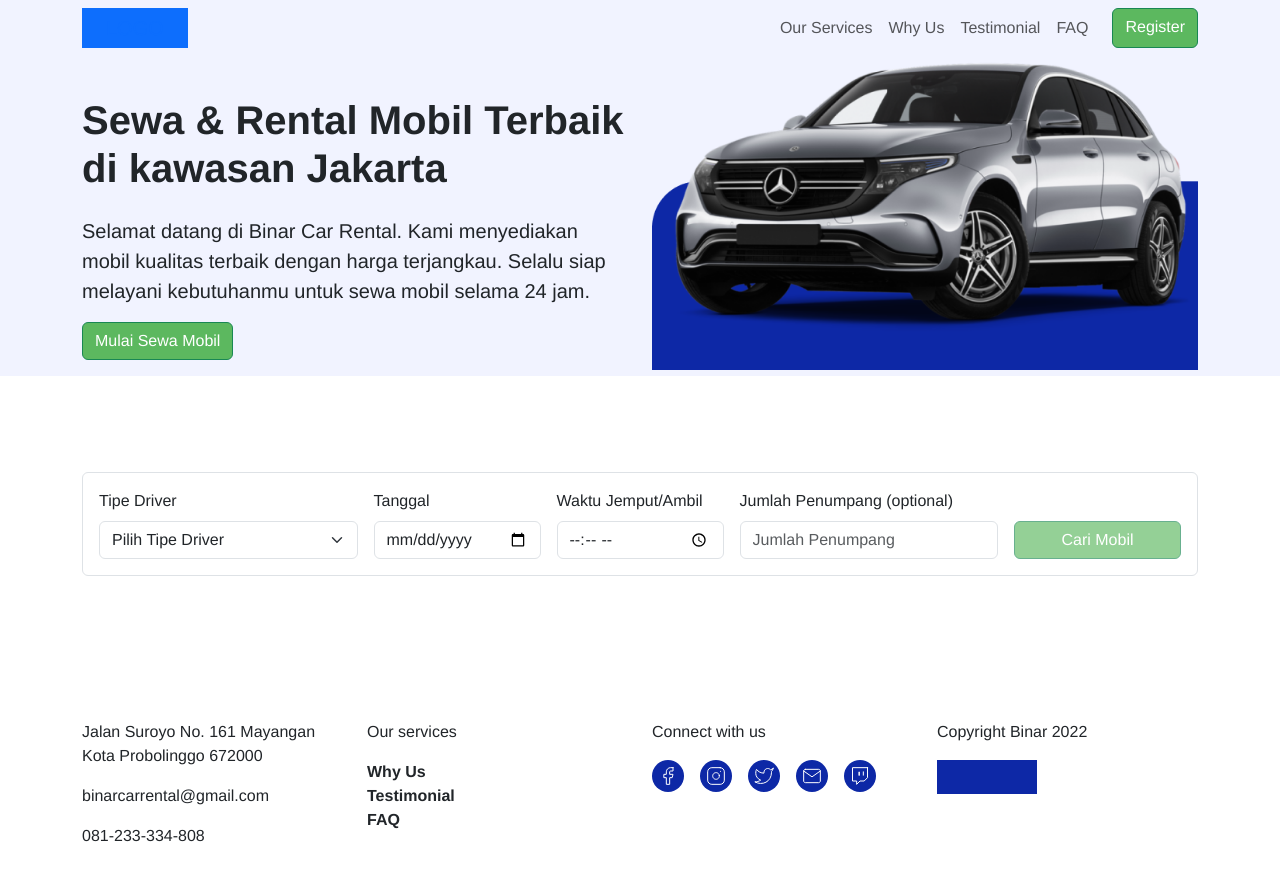
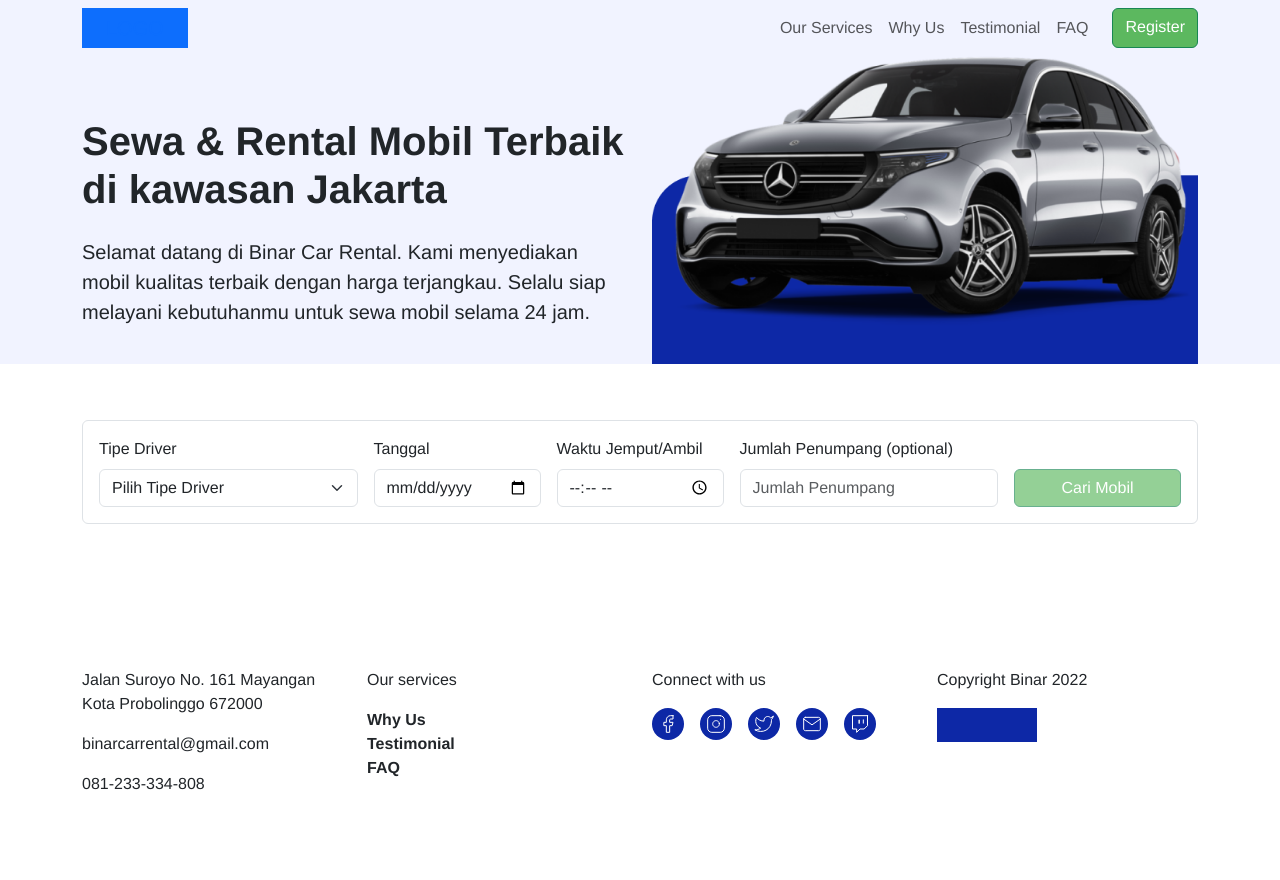
Before and after one commit to ridwantsalasah/24001182-km7-rid-bcr-ch2, a plain HTML site: page cariMobil.html in a window 1280 px wide. Drawn offline with nearby package versions, Linux system fonts and the light colour scheme.

Commit message:
Fixing HTML and JS

```diff
--- a/cariMobil.html
+++ b/cariMobil.html
@@ -60,15 +60,12 @@
 
     <!-- Hero Section -->
     <section id="hero" class="hero-section" style="background-color: #F1F3FF;">
-        <div class="container pt-5 mb-5">
+        <div class="container pt-5 mb-2">
             <div class="row align-items-center">
                 <div class="col-md-6 pt-5" data-aos="fade-up" data-aos-duration="1500">
                     <h1 class="mb-4 display-md-1 text-md-start fw-semibold">Sewa & Rental Mobil Terbaik di kawasan Jakarta</h1>
                     <p class="fs-5">Selamat datang di Binar Car Rental. Kami menyediakan mobil kualitas terbaik dengan
                         harga terjangkau. Selalu siap melayani kebutuhanmu untuk sewa mobil selama 24 jam.</p>
-                    <div class="mb-3">
-                        <a href="cariMobil.html" class="btn btn-success">Mulai Sewa Mobil</a>
-                    </div>
                 </div>
                 <div class="col-md-6" data-aos="zoom-in"  data-aos-duration="1500">
                     <img src="../src/public/assets/img_car.png" alt="Car Image" class="img-fluid">
--- a/src/scripts/index.js
+++ b/src/scripts/index.js
@@ -41,7 +41,7 @@ async function searchCarContent(tanggal, jumlahPenumpang) {
     // Create and display car cards
     let carContentHTML = data.map((car) => {
         return `
-            <div class="col-md-4">
+            <div class="col-md-4" data-aos="fade-up" data-aos-duration="1000">
                 <div class="card shadow-sm h-100">
                     <img src="${car.image}" class="card-img-top" alt="Car Image" style="height:250px; width: 100%; object-fit: cover;">
                     <div class="card-body">
```
